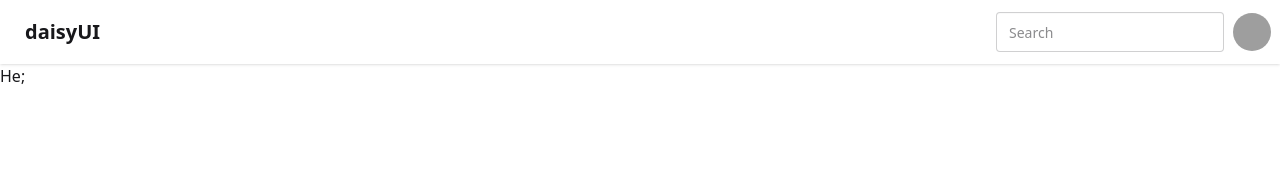
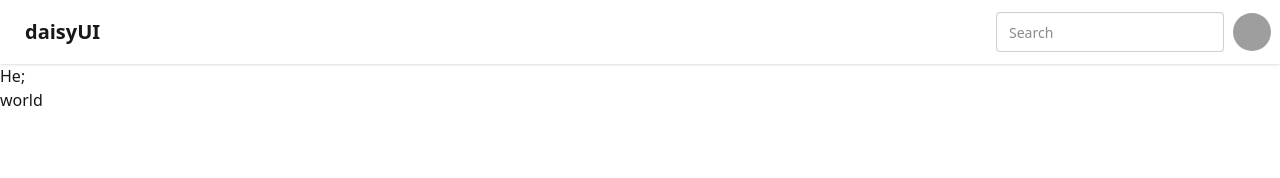
Before and after one commit to Erfan-Khan-Dhrubo/StudyChamp, a React (Vite) app in the folder frontend/: page / in a window 1280 px wide. Shown: the top 178 px of the page. Built offline with nearby package versions, Linux system fonts and the light colour scheme; grey boxes are pictures that could not be loaded.

Commit message:
Update App.jsx

```diff
--- a/frontend/src/App.jsx
+++ b/frontend/src/App.jsx
@@ -47,6 +47,7 @@ function App() {
         </div>
       </div>
       <h1>He;</h1>
+      <p>world</p>
     </>
   );
 }
```
